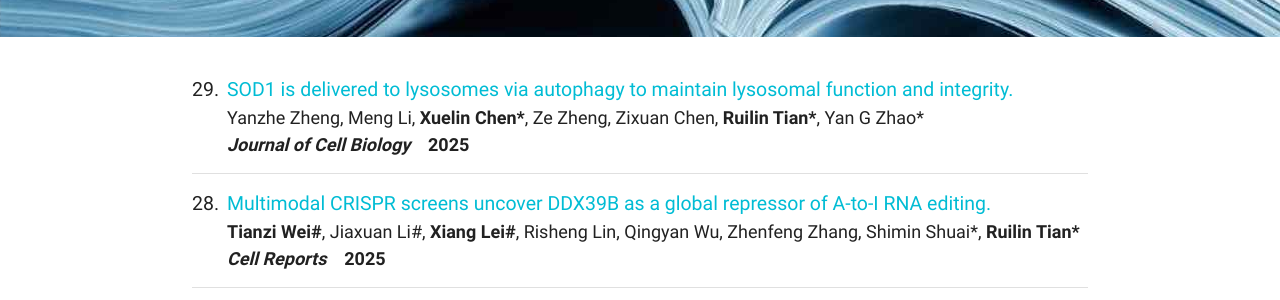
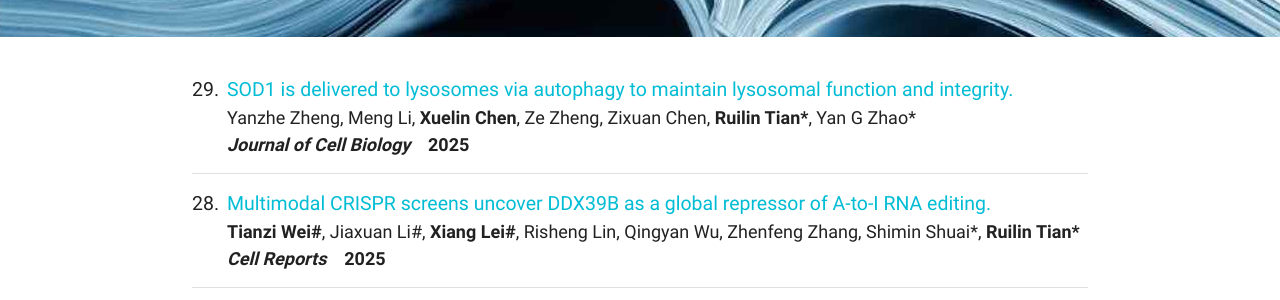
Before and after one commit to rltianlab/rltianlab.github.io, a Jekyll site: the page built from publications/index.html, in a window 1280 px wide and 900 px high. Shown: the part 447-747 px from the top of the window. Built offline with Jekyll 4.4.1, drawn with Linux system fonts in a browser that asks for light colours.

```diff
--- a/_data/publications.yml
+++ b/_data/publications.yml
@@ -1,5 +1,5 @@
 - title: SOD1 is delivered to lysosomes via autophagy to maintain lysosomal function and integrity
-  authors: Yanzhe Zheng, Meng Li, <b>Xuelin Chen*</b>, Ze Zheng, Zixuan Chen, <b>Ruilin Tian*</b>, Yan G Zhao*
+  authors: Yanzhe Zheng, Meng Li, <b>Xuelin Chen</b>, Ze Zheng, Zixuan Chen, <b>Ruilin Tian*</b>, Yan G Zhao*
   journal: Journal of Cell Biology
   year: 2025
   doi: 10.1083/jcb.202501007
```
